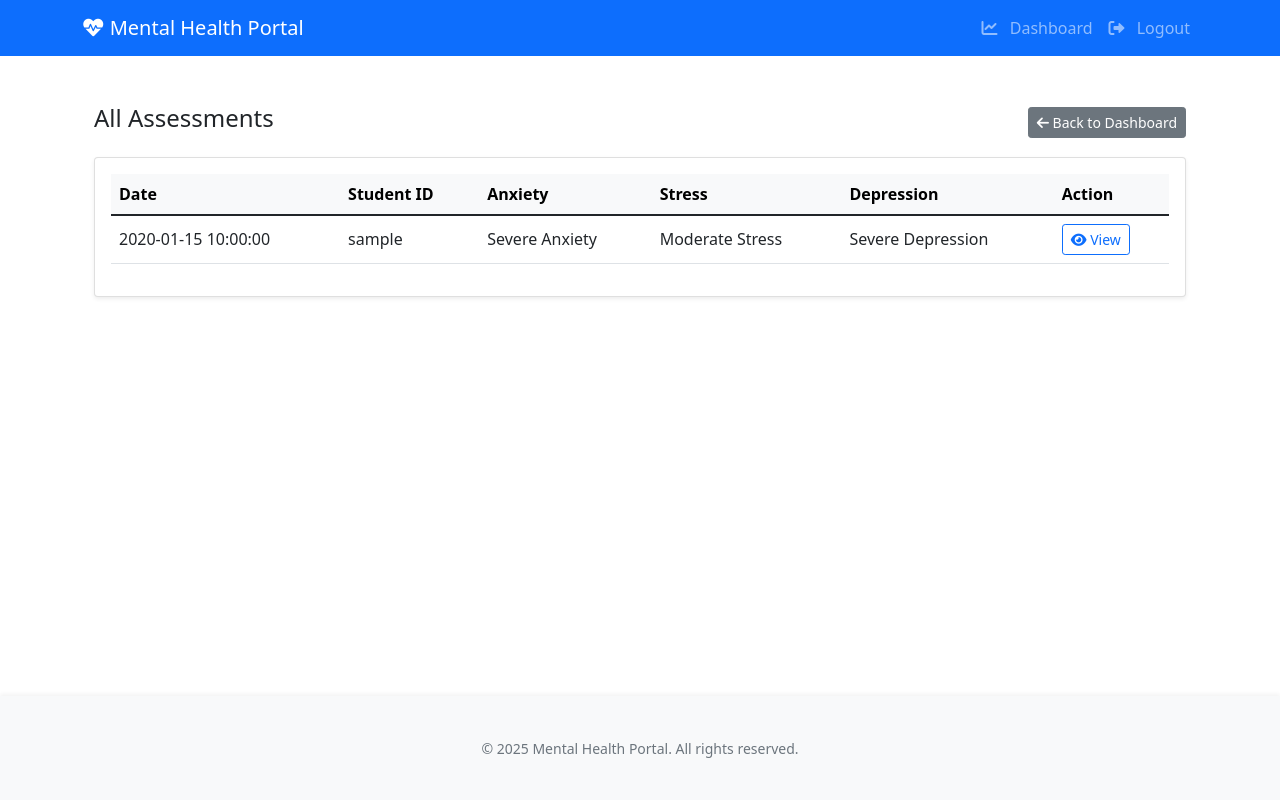
After one commit to UserAud/student_mental, a Flask app: page /admin/all-assessments in a window 1280 px wide. The commit adds this page. Run offline with Flask 3, Linux system fonts and the light colour scheme; a user stored in the database is signed in; tables that the repository leaves empty hold one stand-in row (values such as "Sample post"); parts of the project's set-up code (start-up, migrations or seed data) failed here and were passed over.

Commit message:
Update dashboard, models, add all_assessments.html for admin view

```diff
--- a/app.py
+++ b/app.py
@@ -1,6 +1,7 @@
-from flask import Flask, render_template, redirect, url_for, flash, request
+from flask import Flask, render_template, redirect, url_for, flash, request, jsonify
 from flask_login import LoginManager, login_user, login_required, logout_user, current_user
 from models import db, User, Assessment
+from sqlalchemy import or_, and_
 import traceback
 from datetime import datetime
 import pytz
@@ -25,25 +26,6 @@ db.init_app(app)
 login_manager = LoginManager()
 login_manager.init_app(app)
 login_manager.login_view = 'login'
-
-# Statistics data for dashboard
-statistics = {
-    'depression_rate': 22,
-    'anxiety_rate': 30,
-    'panic_rate': 15,
-    'high_risk_cases': [
-        {'date': '2529', 'student_id': '20158561', 'depression_risk': 88, 'panic_risk': 12},
-        {'date': '56123', 'student_id': '20158564', 'depression_risk': 83, 'panic_risk': 83},
-        {'date': '5590', 'student_id': '20158562', 'depression_risk': 77, 'panic_risk': 77},
-        {'date': '3242', 'student_id': '20158562', 'depression_risk': 48, 'panic_risk': 21},
-        {'date': '3521', 'student_id': '20158566', 'depression_risk': 56, 'panic_risk': 41}
-    ],
-    'year_breakdown': {
-        'Year 1': 75,
-        'Year 2': 65,
-        'Year 3': 60
-    }
-}
 
 @login_manager.user_loader
 def load_user(user_id):
@@ -118,17 +100,78 @@ def student_dashboard():
     if not current_user.is_authenticated:
         return redirect(url_for('login'))
 
-    return render_template('student/home.html', stats=statistics)
+    stats = calculate_dashboard_stats()  # <- Dynamic calculation
+    return render_template('student/home.html', stats=stats)
+
+
+def calculate_dashboard_stats():
+    # Get all assessments
+    assessments = Assessment.query.all()
+    total = len(assessments)
+    if total == 0:
+        return {
+            'depression_rate': 0,
+            'anxiety_rate': 0,
+            'stress_rate': 0,
+            'high_risk_cases': [],
+            'year_breakdown': {}
+        }
+
+    # Calculate high risk rates (Moderate or Severe)
+    depression_high = [a for a in assessments if a.depression_score is not None and a.depression_score >= 2]
+    anxiety_high = [a for a in assessments if a.anxiety_score is not None and a.anxiety_score >= 2]
+    stress_high = [a for a in assessments if a.stress_score is not None and a.stress_score >= 1]  # Adjust threshold if needed
+
+    depression_rate = int(len(depression_high) / total * 100)
+    anxiety_rate = int(len(anxiety_high) / total * 100)
+    stress_rate = int(len(stress_high) / total * 100)
+
+    # High risk cases
+    high_risk_cases = []
+    risk_cases = [a for a in assessments if
+                  (a.anxiety_score is not None and a.anxiety_score >= 2) or
+                  (a.stress_score is not None and a.stress_score >= 1) or
+                  (a.depression_score is not None and a.depression_score >= 2)]
+
+    for a in risk_cases:
+        high_risk_cases.append({
+            'id': a.id,
+            'date': a.timestamp.strftime('%Y-%m-%d'),
+            'student_id': a.user.username if a.user else str(a.user_id),
+            'email': a.user.email if a.user else '',   # <-- Add this line!
+            'anxiety_risk': int((a.anxiety_score / 3) * 100) if a.anxiety_score is not None else 0,
+            'stress_risk': int((a.stress_score / 2) * 100) if a.stress_score is not None else 0,
+            'depression_risk': int((a.depression_score / 3) * 100) if a.depression_score is not None else 0,
+            'status': getattr(a, 'status', 'Pending')
+        })
+
+    # Year breakdown (optional, based on your model)
+    year_breakdown = {}
+    years = ['1', '2', '3', '4']
+    for year in years:
+        year_cases = [a for a in assessments if hasattr(a, 'academic_year') and getattr(a, 'academic_year', '').endswith(year)]
+        year_breakdown[f'Year {year}'] = len(year_cases)
+
+    return {
+        'depression_rate': depression_rate,
+        'anxiety_rate': anxiety_rate,
+        'stress_rate': stress_rate,
+        'high_risk_cases': high_risk_cases,
+        'year_breakdown': year_breakdown
+    }
+
+
 
 @app.route('/admin/dashboard')
 @login_required
 def admin_dashboard():
-    # Ensure only admin can access this route
     if not current_user.is_admin:
         flash('You do not have permission to view this page.', 'danger')
         return redirect(url_for('index'))
 
-    return render_template('admin/dashboard.html', stats=statistics)
+    stats = calculate_dashboard_stats()
+    return render_template('admin/dashboard.html', stats=stats)
+
 
 
 def generate_recommendations(anxiety_score, stress_score, depression_score):
@@ -460,3 +503,35 @@ def profile():
 
 if __name__ == '__main__':
     app.run(debug=True)
+
+@app.route('/api/cases/<int:assessment_id>/review', methods=['POST'])
+@login_required
+def mark_case_reviewed(assessment_id):
+    # Admin-only
+    if not current_user.is_admin:
+        return jsonify({'success': False, 'message': 'Permission denied.'}), 403
+
+    assessment = Assessment.query.get(assessment_id)
+    if not assessment:
+        return jsonify({'success': False, 'message': 'Assessment not found.'}), 404
+
+    assessment.status = "Consulted"
+    db.session.commit()
+    return jsonify({'success': True})
+
+@app.route('/admin/all-assessments')
+@login_required
+def all_assessments():
+    if not current_user.is_admin:
+        return redirect(url_for('index'))
+    assessments = Assessment.query.order_by(Assessment.timestamp.desc()).all()
+    return render_template(
+        'admin/all_assessments.html',
+        assessments=assessments,
+        calculate_anxiety_label=calculate_anxiety_label,
+        calculate_stress_label=calculate_stress_label,
+        calculate_depression_label=calculate_depression_label
+    )
+
+for rule in app.url_map.iter_rules():
+    print(f"Endpoint: {rule.endpoint}, URL: {rule}")
--- a/models.py
+++ b/models.py
@@ -66,5 +66,8 @@ class Assessment(db.Model):
     stress_score = db.Column(db.Integer, nullable=True)
     depression_score = db.Column(db.Integer, nullable=True)
 
+    # Status of whether the student has been consulted
+    status = db.Column(db.String(20), default="Pending")  # "Pending" or "Consulted"
+
     # Relationship with User
     user = db.relationship('User', backref=db.backref('assessments', lazy=True))
--- /dev/null
+++ b/templates/admin/all_assessments.html
@@ -0,0 +1,52 @@
+{% extends "base.html" %}
+
+{% block content %}
+<div class="container-fluid py-4">
+    <div class="d-flex justify-content-between align-items-center mb-3">
+        <h4>All Assessments</h4>
+        <a href="{{ url_for('admin_dashboard') }}" class="btn btn-secondary btn-sm">
+            <i class="fas fa-arrow-left"></i> Back to Dashboard
+        </a>
+    </div>
+    <div class="card shadow-sm">
+        <div class="card-body">
+            <div class="table-responsive">
+                <table class="table table-hover align-middle">
+                    <thead class="table-light">
+                        <tr>
+                            <th>Date</th>
+                            <th>Student ID</th>
+                            <th>Anxiety</th>
+                            <th>Stress</th>
+                            <th>Depression</th>
+                            <th>Action</th>
+                        </tr>
+                    </thead>
+                    <tbody>
+                        {% for a in assessments %}
+                        <tr>
+                            <td>{{ a.timestamp.strftime('%Y-%m-%d %H:%M:%S') }}</td>
+                            <td>{{ a.user.username if a.user else a.user_id }}</td>
+                            <td>{{ calculate_anxiety_label(a.anxiety_score) }}</td>
+                            <td>{{ calculate_stress_label(a.stress_score) }}</td>
+                            <td>{{ calculate_depression_label(a.depression_score) }}</td>
+                            <td>
+                                <a class="btn btn-sm btn-outline-primary"
+                                   href="{{ url_for('view_assessment', assessment_id=a.id) }}">
+                                    <i class="fas fa-eye"></i> View
+                                </a>
+                            </td>
+                        </tr>
+                        {% endfor %}
+                        {% if not assessments %}
+                        <tr>
+                            <td colspan="6" class="text-center text-muted py-4">No assessments found.</td>
+                        </tr>
+                        {% endif %}
+                    </tbody>
+                </table>
+            </div>
+        </div>
+    </div>
+</div>
+{% endblock %}
```
Also changed, not shown: templates/admin/dashboard.html (+41 -12 lines).
